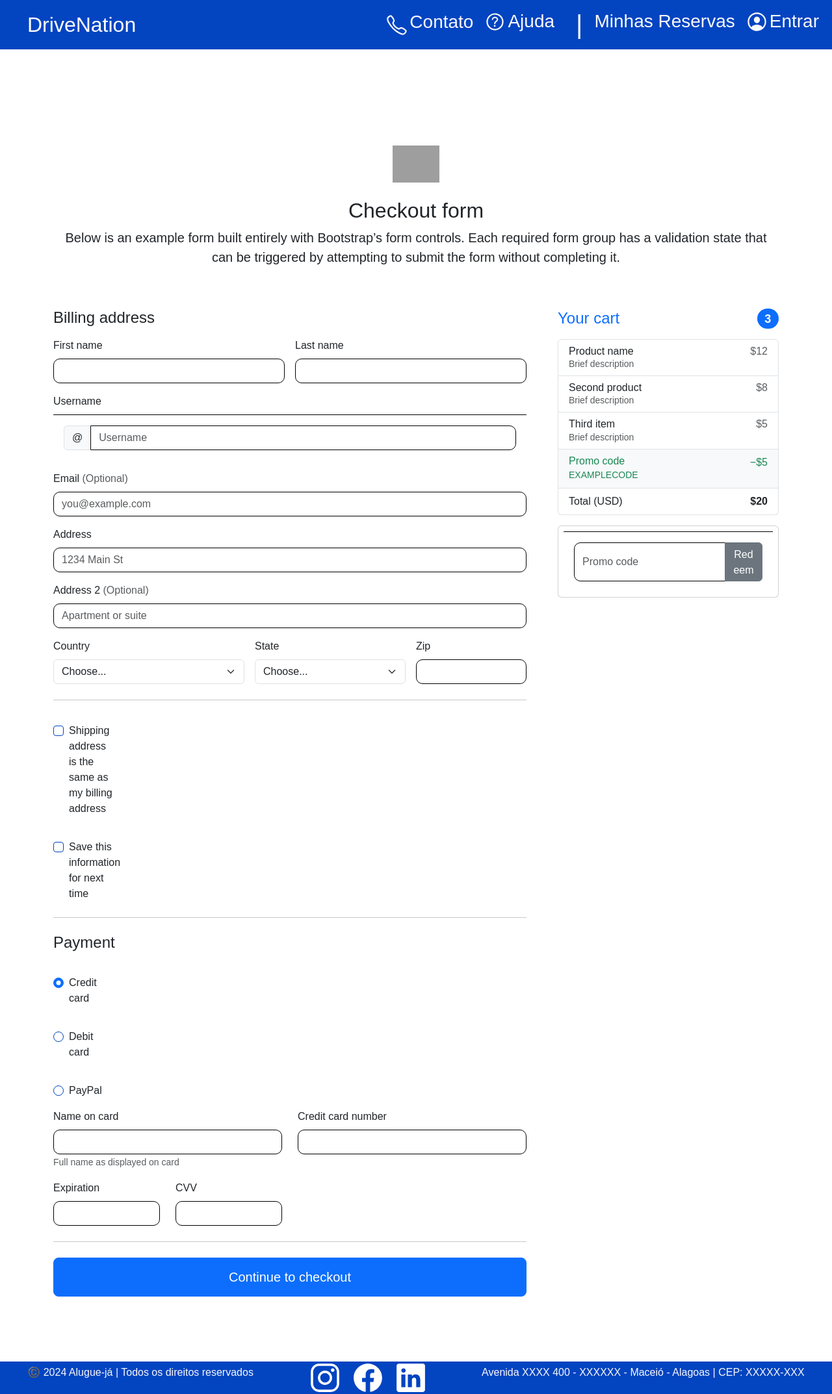
After one commit to DiegoFChaggas/driveNation-django, a Django app: page /location in a window 1280 px wide. The commit adds this page. Shown: the whole page at 65% size. Run offline with Django 5.2, Linux system fonts and the light colour scheme; some libraries are stand-ins or nearby versions; grey boxes are pictures that could not be loaded.

Commit message:
modifications to urls and creation of new pages

```diff
--- /dev/null
+++ b/driveNation/templates/driveNation/location.html
@@ -0,0 +1,310 @@
+{% extends "base.html" %} {% load static %} {% block content %}
+
+<div class="container">
+  <main>
+    <div class="py-5 text-center">
+      <img
+        class="d-block mx-auto mb-4"
+        src="/docs/5.3/assets/brand/bootstrap-logo.svg"
+        alt=""
+        width="72"
+        height="57"
+      />
+      <h2>Checkout form</h2>
+      <p class="lead">
+        Below is an example form built entirely with Bootstrap’s form controls.
+        Each required form group has a validation state that can be triggered by
+        attempting to submit the form without completing it.
+      </p>
+    </div>
+
+    <div class="row g-5">
+      <div class="col-md-5 col-lg-4 order-md-last">
+        <h4 class="d-flex justify-content-between align-items-center mb-3">
+          <span class="text-primary">Your cart</span>
+          <span class="badge bg-primary rounded-pill">3</span>
+        </h4>
+        <ul class="list-group mb-3">
+          <li class="list-group-item d-flex justify-content-between lh-sm">
+            <div>
+              <h6 class="my-0">Product name</h6>
+              <small class="text-body-secondary">Brief description</small>
+            </div>
+            <span class="text-body-secondary">$12</span>
+          </li>
+          <li class="list-group-item d-flex justify-content-between lh-sm">
+            <div>
+              <h6 class="my-0">Second product</h6>
+              <small class="text-body-secondary">Brief description</small>
+            </div>
+            <span class="text-body-secondary">$8</span>
+          </li>
+          <li class="list-group-item d-flex justify-content-between lh-sm">
+            <div>
+              <h6 class="my-0">Third item</h6>
+              <small class="text-body-secondary">Brief description</small>
+            </div>
+            <span class="text-body-secondary">$5</span>
+          </li>
+          <li
+            class="list-group-item d-flex justify-content-between bg-body-tertiary"
+          >
+            <div class="text-success">
+              <h6 class="my-0">Promo code</h6>
+              <small>EXAMPLECODE</small>
+            </div>
+            <span class="text-success">−$5</span>
+          </li>
+          <li class="list-group-item d-flex justify-content-between">
+            <span>Total (USD)</span>
+            <strong>$20</strong>
+          </li>
+        </ul>
+
+        <form class="card p-2">
+          <div class="input-group">
+            <input type="text" class="form-control" placeholder="Promo code" />
+            <button type="submit" class="btn btn-secondary">Redeem</button>
+          </div>
+        </form>
+      </div>
+      <div class="col-md-7 col-lg-8">
+        <h4 class="mb-3">Billing address</h4>
+        <form class="needs-validation" novalidate>
+          <div class="row g-3">
+            <div class="col-sm-6">
+              <label for="firstName" class="form-label">First name</label>
+              <input
+                type="text"
+                class="form-control"
+                id="firstName"
+                placeholder=""
+                value=""
+                required
+              />
+              <div class="invalid-feedback">Valid first name is required.</div>
+            </div>
+
+            <div class="col-sm-6">
+              <label for="lastName" class="form-label">Last name</label>
+              <input
+                type="text"
+                class="form-control"
+                id="lastName"
+                placeholder=""
+                value=""
+                required
+              />
+              <div class="invalid-feedback">Valid last name is required.</div>
+            </div>
+
+            <div class="col-12">
+              <label for="username" class="form-label">Username</label>
+              <div class="input-group has-validation">
+                <span class="input-group-text">@</span>
+                <input
+                  type="text"
+                  class="form-control"
+                  id="username"
+                  placeholder="Username"
+                  required
+                />
+                <div class="invalid-feedback">Your username is required.</div>
+              </div>
+            </div>
+
+            <div class="col-12">
+              <label for="email" class="form-label"
+                >Email
+                <span class="text-body-secondary">(Optional)</span></label
+              >
+              <input
+                type="email"
+                class="form-control"
+                id="email"
+                placeholder="you@example.com"
+              />
+              <div class="invalid-feedback">
+                Please enter a valid email address for shipping updates.
+              </div>
+            </div>
+
+            <div class="col-12">
+              <label for="address" class="form-label">Address</label>
+              <input
+                type="text"
+                class="form-control"
+                id="address"
+                placeholder="1234 Main St"
+                required
+              />
+              <div class="invalid-feedback">
+                Please enter your shipping address.
+              </div>
+            </div>
+
+            <div class="col-12">
+              <label for="address2" class="form-label"
+                >Address 2
+                <span class="text-body-secondary">(Optional)</span></label
+              >
+              <input
+                type="text"
+                class="form-control"
+                id="address2"
+                placeholder="Apartment or suite"
+              />
+            </div>
+
+            <div class="col-md-5">
+              <label for="country" class="form-label">Country</label>
+              <select class="form-select" id="country" required>
+                <option value="">Choose...</option>
+                <option>United States</option>
+              </select>
+              <div class="invalid-feedback">Please select a valid country.</div>
+            </div>
+
+            <div class="col-md-4">
+              <label for="state" class="form-label">State</label>
+              <select class="form-select" id="state" required>
+                <option value="">Choose...</option>
+                <option>California</option>
+              </select>
+              <div class="invalid-feedback">Please provide a valid state.</div>
+            </div>
+
+            <div class="col-md-3">
+              <label for="zip" class="form-label">Zip</label>
+              <input
+                type="text"
+                class="form-control"
+                id="zip"
+                placeholder=""
+                required
+              />
+              <div class="invalid-feedback">Zip code required.</div>
+            </div>
+          </div>
+
+          <hr class="my-4" />
+
+          <div class="form-check">
+            <input type="checkbox" class="form-check-input" id="same-address" />
+            <label class="form-check-label" for="same-address"
+              >Shipping address is the same as my billing address</label
+            >
+          </div>
+
+          <div class="form-check">
+            <input type="checkbox" class="form-check-input" id="save-info" />
+            <label class="form-check-label" for="save-info"
+              >Save this information for next time</label
+            >
+          </div>
+
+          <hr class="my-4" />
+
+          <h4 class="mb-3">Payment</h4>
+
+          <div class="my-3">
+            <div class="form-check">
+              <input
+                id="credit"
+                name="paymentMethod"
+                type="radio"
+                class="form-check-input"
+                checked
+                required
+              />
+              <label class="form-check-label" for="credit">Credit card</label>
+            </div>
+            <div class="form-check">
+              <input
+                id="debit"
+                name="paymentMethod"
+                type="radio"
+                class="form-check-input"
+                required
+              />
+              <label class="form-check-label" for="debit">Debit card</label>
+            </div>
+            <div class="form-check">
+              <input
+                id="paypal"
+                name="paymentMethod"
+                type="radio"
+                class="form-check-input"
+                required
+              />
+              <label class="form-check-label" for="paypal">PayPal</label>
+            </div>
+          </div>
+
+          <div class="row gy-3">
+            <div class="col-md-6">
+              <label for="cc-name" class="form-label">Name on card</label>
+              <input
+                type="text"
+                class="form-control"
+                id="cc-name"
+                placeholder=""
+                required
+              />
+              <small class="text-body-secondary"
+                >Full name as displayed on card</small
+              >
+              <div class="invalid-feedback">Name on card is required</div>
+            </div>
+
+            <div class="col-md-6">
+              <label for="cc-number" class="form-label"
+                >Credit card number</label
+              >
+              <input
+                type="text"
+                class="form-control"
+                id="cc-number"
+                placeholder=""
+                required
+              />
+              <div class="invalid-feedback">Credit card number is required</div>
+            </div>
+
+            <div class="col-md-3">
+              <label for="cc-expiration" class="form-label">Expiration</label>
+              <input
+                type="text"
+                class="form-control"
+                id="cc-expiration"
+                placeholder=""
+                required
+              />
+              <div class="invalid-feedback">Expiration date required</div>
+            </div>
+
+            <div class="col-md-3">
+              <label for="cc-cvv" class="form-label">CVV</label>
+              <input
+                type="text"
+                class="form-control"
+                id="cc-cvv"
+                placeholder=""
+                required
+              />
+              <div class="invalid-feedback">Security code required</div>
+            </div>
+          </div>
+
+          <hr class="my-4" />
+
+          <button class="w-100 btn btn-primary btn-lg" type="submit">
+            Continue to checkout
+          </button>
+        </form>
+      </div>
+    </div>
+  </main>
+</div>
+
+{% endblock %}
--- a/driveNation/urls.py
+++ b/driveNation/urls.py
@@ -5,10 +5,11 @@ from django.conf.urls.static import static
 from driveNation import views
 
 urlpatterns = [
-    path('', views.home),
-    path('vehicle/<str:id>/', views.vehicle),
-    path('register', views.register),
-    path('login', views.login)
+    path('', views.home, name="home"),
+    path('vehicles', views.vehicle, name="vehicles"),
+    path('register', views.register, name="register"),
+    path('login', views.login, name="login"),
+    path('location', views.location, name="location")
 ]
 
 if settings.DEBUG:
--- a/driveNation/views.py
+++ b/driveNation/views.py
@@ -36,7 +36,7 @@ def home(request):
     }
     return render(request, "driveNation/index.html", informations)
 
-def vehicle(request,id):
+def vehicle(request):
     informations = {
         'cars' : cars,
     }
@@ -47,3 +47,6 @@ def register(request):
 
 def login(request):
     return render(request, "driveNation/login.html")
+
+def location(request):
+    return render(request, "driveNation/location.html")
--- a/static/css/style.css
+++ b/static/css/style.css
@@ -190,6 +190,7 @@ ion-icon {
 .corpo-produto:hover {
   transform: scale(1.02);
   box-shadow: -8px 8px 18px #ccc;
+  transition: 0.2s;
 }
 .corpo-produto h2 {
   font-size: 20px;
@@ -239,7 +240,6 @@ ion-icon {
   width: 800px;
   height: 300px;
   overflow: hidden;
-  border: 1px solid red;
 }
 
 .slides {
@@ -320,7 +320,7 @@ ion-icon {
 }
 /*Fim home*/
 /*Inicio Footer*/
-.footer {
+.footer{
   background: var(--primary-color);
   width: 100vw;
 }
--- a/templates/base.html
+++ b/templates/base.html
@@ -7,13 +7,13 @@
     <meta name="viewport" content="width=device-width, initial-scale=1.0" />
     <link rel="stylesheet" href="{% static 'css/bootstrap.min.css' %}" />
     <link rel="stylesheet" href="{% static 'css/style.css' %}" />
-    <title>DriveNation</title>
+    <title>DriveNation | {% block title %}{% endblock title %}</title>
   </head>
   <body>
-    <header class="w-100">
+    <header class="">
       <nav class="navbar navbar-expand-lg w-100">
         <div class="container-fluid">
-          <a class="navbar-brand logo" href="/">DriveNation</a>
+          <a class="navbar-brand logo" href="{% url 'home' %}">DriveNation</a>
           <button
             class="navbar-toggler"
             type="button"
@@ -45,7 +45,9 @@
               <a class="nav-link d-flex active text-light" href="#"
                 ><h3>Minhas Reservas</h3></a
               >
-              <a class="nav-link d-flex active text-light" href="login"
+              <a
+                class="nav-link d-flex active text-light"
+                href="{% url 'login' %}"
                 ><ion-icon name="person-circle-outline"></ion-icon>
                 <h3>Entrar</h3></a
               >
@@ -53,36 +55,8 @@
           </div>
         </div>
       </nav>
-      <!--<a href="home" class="logo">DriveNation</a>
-        <nav>
-            <li>
-                <ul>
-                    <a href="#">
-                        <ion-icon name="call-outline"></ion-icon><h3>Contato</h3>
-                    </a>
-                </ul>
-                <ul>
-                    <a href="#"><ion-icon name="help-circle-outline">
-                        </ion-icon><h3>Ajuda</h3>
-                    </a>
-                </ul>
-            </li>
-            <p>|</p>
-            <li class="userInformation">
-                <ul>
-                    <a href="#">
-                        <h3>Minhas Reservas</h3>
-                    </a>
-                </ul>
-                <ul>
-                    <a href="login">
-                        <ion-icon name="person-circle-outline"></ion-icon><h3>Entrar</h3>
-                    </a>
-                </ul>
-            </li>
-        </nav>-->
     </header>
-    <main>{% block content %}{% endblock %}</main>
+    <main>{% block content %}{% endblock content%}</main>
     <footer
       class="footer d-flex align-items-center justify-content-around text-light"
     >
```
Also changed, not shown: driveNation/templates/driveNation/index.html (+10 -10 lines), driveNation/templates/driveNation/vehicle.html (+7 -7 lines).
